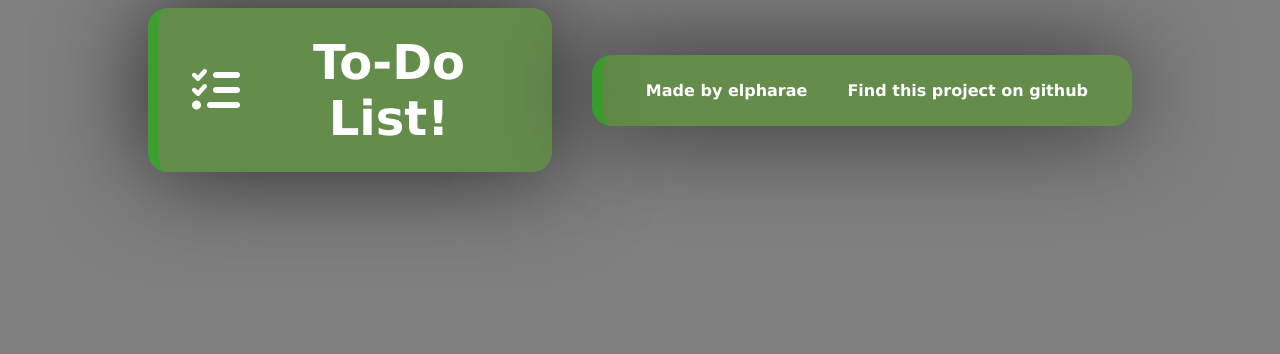
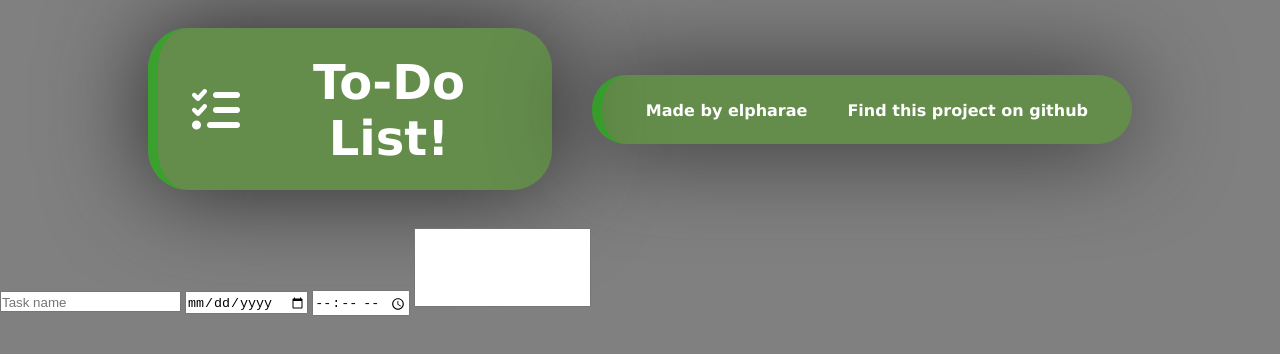
Before and after one commit to elpharae/TodoList, a plain HTML site: page index.html in a window 1280 px wide. Drawn offline with Linux system fonts and the light colour scheme.

Commit message:
Toying around with styles, starting to work on add task panel.

```diff
--- a/index.html
+++ b/index.html
@@ -27,20 +27,19 @@
                 </div>
             </div>
         </div>
-        <!--
         <div class="content">
             <div class="content-left">
                 <div class="add-item">
                     <input type="text" placeholder="Task name">
-                    <input type="datetime" placeholder="Due date and time">
-                    <input type=";">
+                    <input type="date" placeholder="Due date and time">
+                    <input type="time">
+                    <textarea name="" id="" cols="20" rows="5" style="resize: none"></textarea>
                 </div>
             </div>
             <div class="content-right">
 
             </div>
         </div>
-        -->
     </div>
 </body>
 </html>
--- a/style.css
+++ b/style.css
@@ -2,13 +2,13 @@
     --block-background: rgba(72, 153, 25, 0.5);
     --block-border: 10px solid rgba(17, 179, 17, 0.5);
     --logo-background: rgb(214, 214, 214);
-    --block-border-radius: 20px;
+    --block-border-radius: 40px;
     --block-padding: 24px;
     --block-shadow: 0 0 100px rgb(41, 41, 41);
 }
 
 * {
-    padding: 2px 0;
+    padding: 2px 0 0 0;
     margin: 0;
 }
 
@@ -29,6 +29,7 @@ body {
     padding-bottom: 12px;
     font-family: Verdana, Geneva, Tahoma, sans-serif;
     display: flex;
+    flex-wrap: wrap;
     flex-direction: row;
     align-items: center;
     justify-content: space-between;
@@ -58,7 +59,7 @@ body {
 }
 
 .header > * {
-    margin: 0 20px;
+    margin: 20px;
 }
 
 .header > .nav-flex, .header > .head {
```
